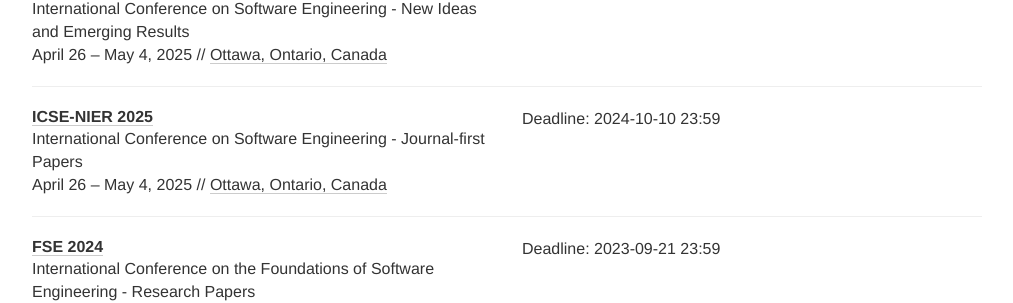
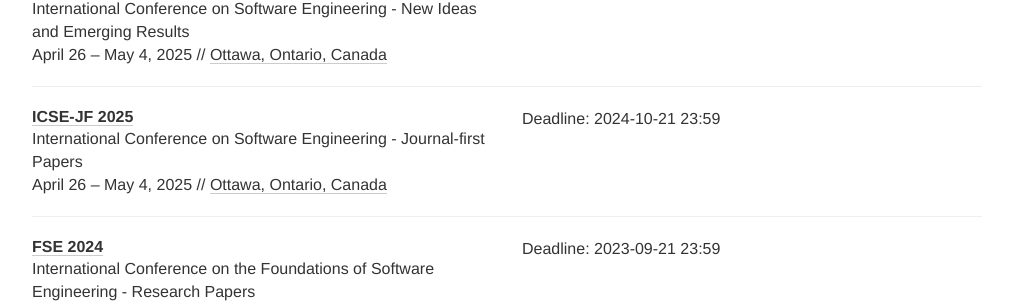
Before and after one commit to se-deadlines/se-deadlines.github.io, a Jekyll site: the page built from index.html, in a window 1280 px wide. Shown: the part 900-1203 px from the top of the page, without its empty margins (133-1146 px from the left). Built offline with Jekyll 4.4.1, drawn with Linux system fonts in a browser that asks for light colours; nearby versions of some CDN libraries.

Commit message:
Minor update names

```diff
--- a/_data/conferences.yml
+++ b/_data/conferences.yml
@@ -43,12 +43,12 @@
   place: Ottawa, Ontario, Canada
   tags: [CO]
 
-- name: ICSE-NIER
+- name: ICSE-JF
   description: International Conference on Software Engineering - Journal-first Papers
   year: 2025
   link: https://conf.researchr.org/track/icse-2025/icse-2025-journal-first-papers
   deadline:
-  - "2024-10-10 23:59"
+  - "2024-10-21 23:59"
   date: April 26 - May 4, 2025
   place: Ottawa, Ontario, Canada
   tags: [CO]
```
